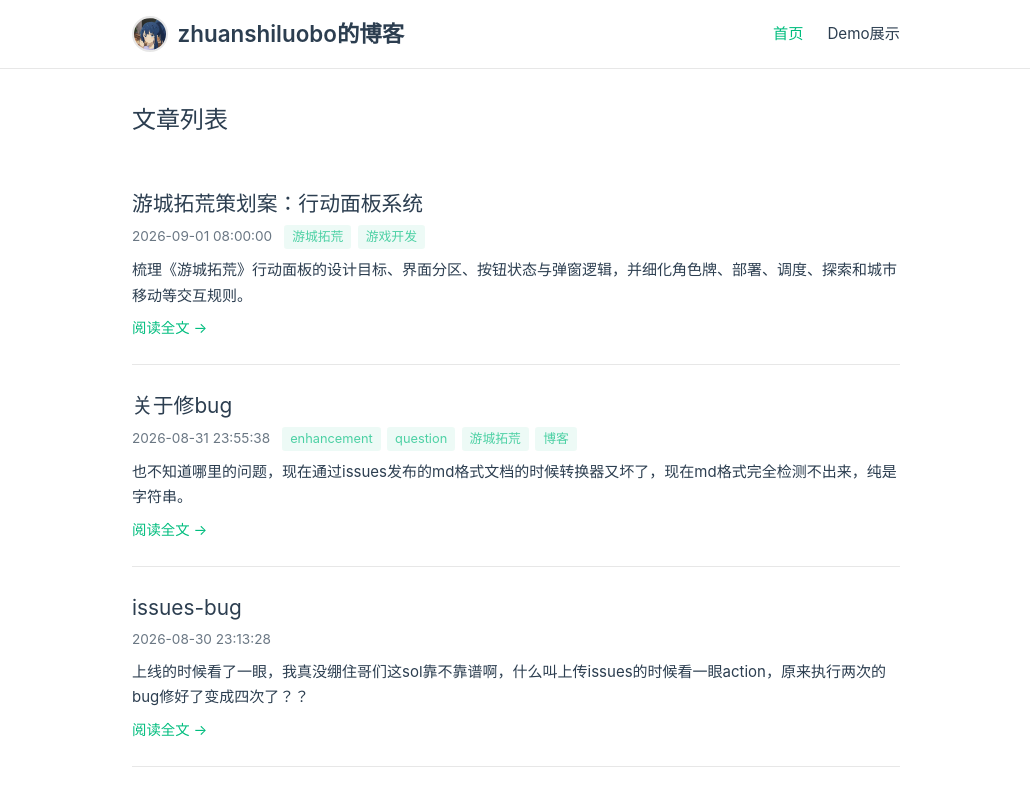
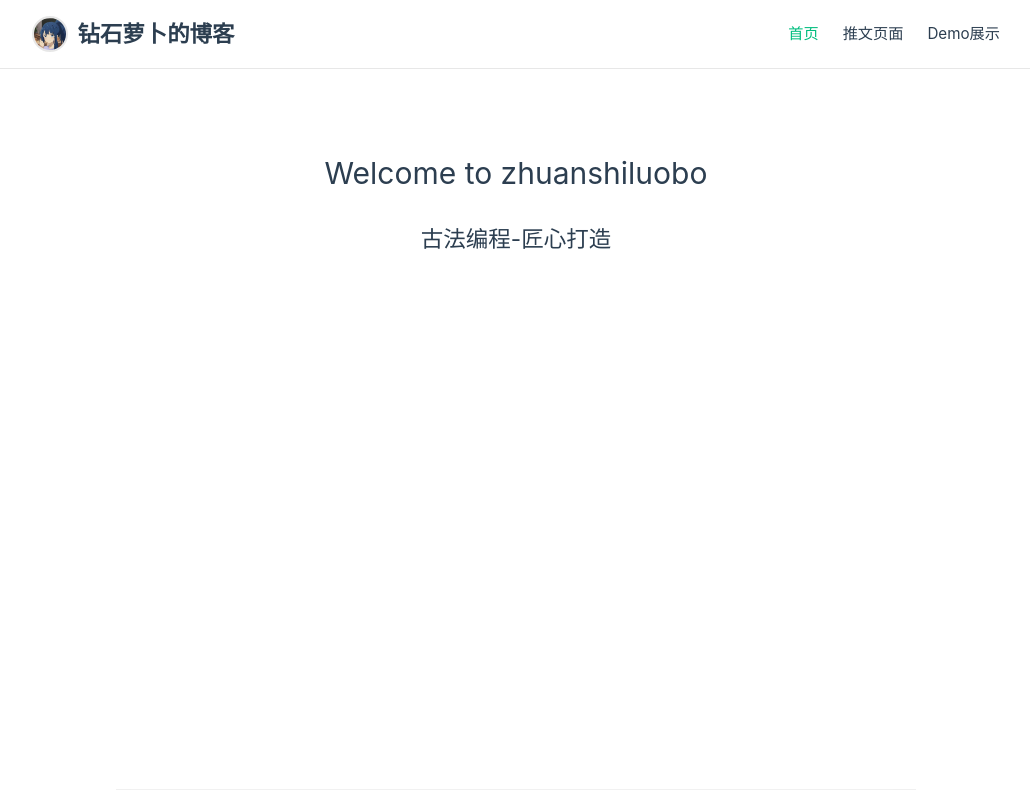
Before and after one commit to zhuanshiluobo/zhuanshiluobo.github.io, a Vue app: page / in a window 1280 px wide. Shown: the top 795 px of the page, without its empty margins (124-1154 px from the left). Built offline with nearby package versions, Linux system fonts and the light colour scheme.

Commit message:
修改布局，新增文档页

```diff
--- a/src/components/BlogHeader.vue
+++ b/src/components/BlogHeader.vue
@@ -6,10 +6,11 @@
     <div class="header-inner">
       <router-link to="/" class="site-brand">
         <img class="avatar" src="/images/avatar.png" alt="zhuanshiluobo的头像" />
-        <span class="site-title">zhuanshiluobo的博客</span>
+        <span class="site-title">钻石萝卜的博客</span>
       </router-link>
       <nav class="nav-links">
         <router-link to="/">首页</router-link>
+        <router-link to="/paper">推文页面</router-link>
         <router-link to="/demo">Demo展示</router-link>
       </nav>
     </div>
@@ -24,12 +25,13 @@
 }
 
 .header-inner {
-  max-width: 800px;
+  max-width: 1000px;
+  min-width: 500px;
   margin: 0 auto;
   padding: 0 1rem;
   display: flex;
+  align-items: center;
   justify-content: space-between;
-  align-items: center;
 }
 
 .site-brand {
--- a/src/router/index.js
+++ b/src/router/index.js
@@ -2,11 +2,13 @@ import { createRouter, createWebHashHistory } from 'vue-router'
 import Home from '../views/Home.vue'
 import Post from '../views/Post.vue'
 import Demo from '../views/Demo.vue'
+import Paper from '../views/Paper.vue'
 
 const routes = [
   { path: '/', name: 'home', component: Home },
   { path: '/post/:id', name: 'post', component: Post },
-  { path: '/demo', name: 'demo', component: Demo }
+  { path: '/demo', name: 'demo', component: Demo },
+  { path: '/paper', name: 'paper', component: Paper }
 ]
 
 const router = createRouter({
--- a/src/views/Demo.vue
+++ b/src/views/Demo.vue
@@ -55,7 +55,7 @@ onUnmounted(() => {
 <template>
   <div class="demo-page">
     <section class="hero">
-      <h1>《游城拓荒：铸基者》线上模拟器</h1>
+      <h1>《游城拓荒》模拟器</h1>
 
       <section class="screenshots-section">
         <h2>游戏截图</h2>
@@ -135,9 +135,9 @@ onUnmounted(() => {
 
 <style scoped>
 .demo-page {
-  max-width: 1000px;
+  max-width: 800px;
   margin: 0 auto;
-  padding: 0 8rem;
+  padding: 0 1rem;
 }
 
 .hero {
--- a/src/views/Home.vue
+++ b/src/views/Home.vue
@@ -1,111 +1,25 @@
-<script setup>
-import { posts } from '../data/posts.js'
-import { formatPostDate } from '../utils/formatPostDate.js'
-
-const sortedPosts = [...posts].sort((a, b) => new Date(b.date) - new Date(a.date))
-const visibleTags = (post) => (post.tags || []).filter(tag => tag.toLowerCase() !== 'blog')
-</script>
-
 <template>
-  <div class="home">
-    <h2 class="page-title">文章列表</h2>
-    <div v-if="sortedPosts.length === 0" class="empty">暂无文章</div>
-    <article v-for="post in sortedPosts" :key="post.id" class="post-card">
-      <router-link :to="`/post/${post.id}`" class="post-title-link">
-        <h3>{{ post.title }}</h3>
-      </router-link>
-      <div class="post-meta">
-        <time :datetime="post.date">{{ formatPostDate(post.date) }}</time>
-        <span v-if="visibleTags(post).length" class="tags">
-          <span v-for="tag in visibleTags(post)" :key="tag" class="tag">{{ tag }}</span>
-        </span>
-      </div>
-      <p class="post-summary">{{ post.summary }}</p>
-      <router-link :to="`/post/${post.id}`" class="read-more">阅读全文 &rarr;</router-link>
-    </article>
+  <div class="home-page">
+    <div class="home-content">
+      <h1>Welcome to zhuanshiluobo</h1>
+        <br>
+      <h2>古法编程-匠心打造</h2>
+    </div>
   </div>
 </template>
 
 <style scoped>
-.home {
+
+.home-page{
   max-width: 800px;
   margin: 0 auto;
-  padding: 0 1rem;
+  display: flex;
+  align-items: center;
+  justify-content: center;
 }
 
-.page-title {
-  font-size: 1.5rem;
-  margin-bottom: 1.5rem;
-  color: var(--color-heading);
-}
-
-.empty {
+.home-content{
+  padding: 3rem 0;
   text-align: center;
-  color: var(--color-text);
-  padding: 3rem 0;
-  opacity: 0.6;
-}
-
-.post-card {
-  padding: 1.5rem 0;
-  border-bottom: 1px solid var(--color-border);
-}
-
-.post-card:last-child {
-  border-bottom: none;
-}
-
-.post-title-link {
-  text-decoration: none;
-}
-
-.post-title-link h3 {
-  font-size: 1.3rem;
-  color: var(--color-heading);
-  margin-bottom: 0.3rem;
-  transition: color 0.2s;
-}
-
-.post-title-link:hover h3 {
-  color: hsla(160, 100%, 37%, 1);
-}
-
-.post-meta {
-  font-size: 0.85rem;
-  color: var(--color-text);
-  opacity: 0.7;
-  margin-bottom: 0.5rem;
-  display: flex;
-  align-items: center;
-  gap: 0.75rem;
-}
-
-.tags {
-  display: flex;
-  gap: 0.4rem;
-}
-
-.tag {
-  background: hsla(160, 100%, 37%, 0.1);
-  color: hsla(160, 100%, 37%, 1);
-  padding: 0.1rem 0.5rem;
-  border-radius: 3px;
-  font-size: 0.8rem;
-}
-
-.post-summary {
-  color: var(--color-text);
-  line-height: 1.7;
-  margin-bottom: 0.5rem;
-}
-
-.read-more {
-  color: hsla(160, 100%, 37%, 1);
-  text-decoration: none;
-  font-size: 0.9rem;
-}
-
-.read-more:hover {
-  text-decoration: underline;
 }
 </style>
--- /dev/null
+++ b/src/views/Paper.vue
@@ -0,0 +1,111 @@
+<script setup>
+import { posts } from '../data/posts.js'
+import { formatPostDate } from '../utils/formatPostDate.js'
+
+const sortedPosts = [...posts].sort((a, b) => new Date(b.date) - new Date(a.date))
+const visibleTags = (post) => (post.tags || []).filter(tag => tag.toLowerCase() !== 'blog')
+</script>
+
+<template>
+  <div class="paper-page">
+    <h2 class="page-title">文章列表</h2>
+    <div v-if="sortedPosts.length === 0" class="empty">暂无文章</div>
+    <article v-for="post in sortedPosts" :key="post.id" class="post-card">
+      <router-link :to="`/post/${post.id}`" class="post-title-link">
+        <h3>{{ post.title }}</h3>
+      </router-link>
+      <div class="post-meta">
+        <time :datetime="post.date">{{ formatPostDate(post.date) }}</time>
+        <span v-if="visibleTags(post).length" class="tags">
+          <span v-for="tag in visibleTags(post)" :key="tag" class="tag">{{ tag }}</span>
+        </span>
+      </div>
+      <p class="post-summary">{{ post.summary }}</p>
+      <router-link :to="`/post/${post.id}`" class="read-more">阅读全文 &rarr;</router-link>
+    </article>
+  </div>
+</template>
+
+<style scoped>
+.paper-page {
+  max-width: 800px;
+  margin: 0 auto;
+  padding: 0 1rem;
+}
+
+.page-title {
+  font-size: 1.5rem;
+  margin-bottom: 1.5rem;
+  color: var(--color-heading);
+}
+
+.empty {
+  text-align: center;
+  color: var(--color-text);
+  padding: 3rem 0;
+  opacity: 0.6;
+}
+
+.post-card {
+  padding: 1.5rem 0;
+  border-bottom: 1px solid var(--color-border);
+}
+
+.post-card:last-child {
+  border-bottom: none;
+}
+
+.post-title-link {
+  text-decoration: none;
+}
+
+.post-title-link h3 {
+  font-size: 1.3rem;
+  color: var(--color-heading);
+  margin-bottom: 0.3rem;
+  transition: color 0.2s;
+}
+
+.post-title-link:hover h3 {
+  color: hsla(160, 100%, 37%, 1);
+}
+
+.post-meta {
+  font-size: 0.85rem;
+  color: var(--color-text);
+  opacity: 0.7;
+  margin-bottom: 0.5rem;
+  display: flex;
+  align-items: center;
+  gap: 0.75rem;
+}
+
+.tags {
+  display: flex;
+  gap: 0.4rem;
+}
+
+.tag {
+  background: hsla(160, 100%, 37%, 0.1);
+  color: hsla(160, 100%, 37%, 1);
+  padding: 0.1rem 0.5rem;
+  border-radius: 3px;
+  font-size: 0.8rem;
+}
+
+.post-summary {
+  color: var(--color-text);
+  line-height: 1.7;
+  margin-bottom: 0.5rem;
+}
+
+.read-more {
+  color: hsla(160, 100%, 37%, 1);
+  text-decoration: none;
+  font-size: 0.9rem;
+}
+
+.read-more:hover {
+  text-decoration: underline;
+}
+</style>
--- a/src/views/Post.vue
+++ b/src/views/Post.vue
@@ -11,13 +11,13 @@ const post = computed(() => posts.find(p => p.id === Number(route.params.id)))
 const visibleTags = computed(() => (post.value?.tags || []).filter(tag => tag.toLowerCase() !== 'blog'))
 
 if (!post.value) {
-  router.replace('/')
+  router.replace('/paper')
 }
 </script>
 
 <template>
   <div class="post-detail" v-if="post">
-    <router-link to="/" class="back-link">&larr; 返回首页</router-link>
+    <router-link to="/paper" class="back-link">&larr; 返回推文页面</router-link>
     <article>
       <h1>{{ post.title }}</h1>
       <div class="post-meta">
```
